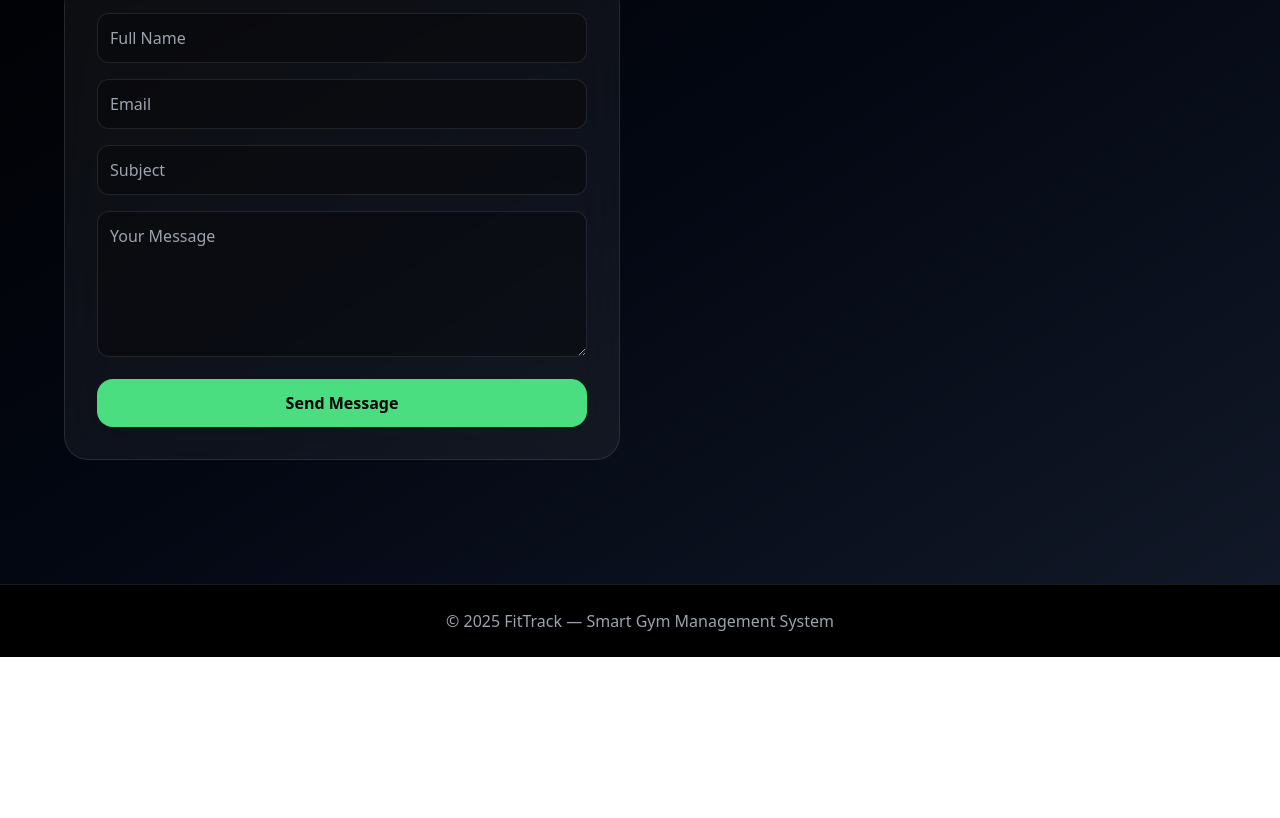
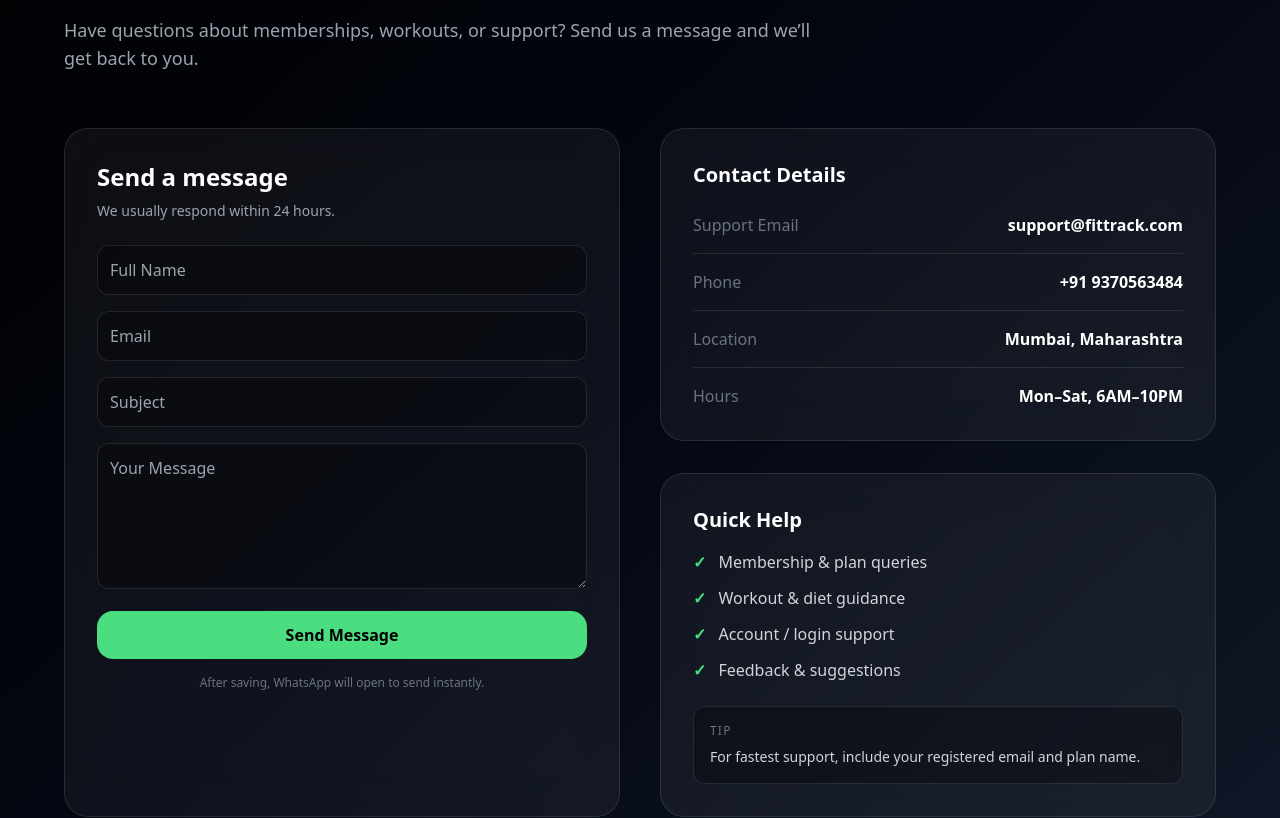
Before and after one commit to Rudra070707/fittrack, a React app in the folder frontend/frontend/: page /home/contact in a window 1280 px wide. Shown: the part 280-1098 px from the top of the page. Before the commit the page ends 937 px from the top, so only its background shows below. Built offline with nearby package versions, Linux system fonts and the light colour scheme; no server answers; the HTML template or start-up script is replaced by a standard one.

Commit message:
Update Contact page UI and content

```diff
--- a/frontend/frontend/src/pages/Contact.jsx
+++ b/frontend/frontend/src/pages/Contact.jsx
@@ -31,13 +31,17 @@ export default function Contact() {
     try {
       setLoading(true);
 
-      const res = await fetch("http://localhost:5000/api/contact", {
-        method: "POST",
-        headers: { "Content-Type": "application/json" },
-        body: JSON.stringify({ fullName, email, subject, message }),
-      });
+      const res = await fetch(
+        `${import.meta.env.VITE_API_URL}/api/contact`,
+        {
+          method: "POST",
+          headers: { "Content-Type": "application/json" },
+          body: JSON.stringify({ fullName, email, subject, message }),
+        }
+      );
 
       const data = await res.json().catch(() => ({}));
+
       if (!res.ok || !data.success) {
         alert(data.message || "Failed to send message");
         return;
@@ -51,7 +55,9 @@ Subject: ${subject}
 Message:
 ${message}`;
 
-      const url = `https://wa.me/${WHATSAPP_NUMBER}?text=${encodeURIComponent(text)}`;
+      const url = `https://wa.me/${WHATSAPP_NUMBER}?text=${encodeURIComponent(
+        text
+      )}`;
 
       setSuccess("Message saved! Opening WhatsApp…");
       setFullName("");
@@ -72,25 +78,52 @@ ${message}`;
   return (
     <section className="relative min-h-screen bg-gradient-to-br from-black via-gray-950 to-gray-900 text-white px-6 py-28 overflow-hidden">
 
-      <div className="max-w-6xl mx-auto relative">
+      <div className="max-w-6xl mx-auto">
+
+        {/* Heading */}
+        <motion.p
+          className="text-green-400 font-semibold tracking-widest text-sm mb-4"
+          initial={{ opacity: 0 }}
+          animate={{ opacity: 1 }}
+        >
+          CONTACT FITTRACK
+        </motion.p>
 
         <motion.h1
           className="text-4xl md:text-6xl font-extrabold mb-6"
           initial={{ opacity: 0, y: 25 }}
           animate={{ opacity: 1, y: 0 }}
-          transition={{ duration: 0.8 }}
         >
           We’re here to <span className="text-green-400">help you</span>
         </motion.h1>
 
+        <motion.p
+          className="text-gray-400 text-lg max-w-3xl mb-14"
+          initial={{ opacity: 0 }}
+          animate={{ opacity: 1 }}
+        >
+          Have questions about memberships, workouts, or support?
+          Send us a message and we’ll get back to you.
+        </motion.p>
+
         <div className="grid md:grid-cols-2 gap-10">
 
+          {/* LEFT SIDE - FORM */}
           <motion.form
             onSubmit={handleSubmit}
             className="bg-white/5 backdrop-blur-xl border border-white/10 rounded-3xl p-8 hover:shadow-[0_0_40px_rgba(34,197,94,0.25)] transition-all duration-300"
             initial={{ opacity: 0, y: 30 }}
             animate={{ opacity: 1, y: 0 }}
           >
+
+            <h2 className="text-2xl font-bold mb-2">
+              Send a message
+            </h2>
+
+            <p className="text-gray-400 mb-6 text-sm">
+              We usually respond within 24 hours.
+            </p>
+
             {success && (
               <div className="mb-4 p-3 bg-green-500/10 border border-green-400/20 rounded-xl text-green-300 text-sm">
                 {success}
@@ -98,6 +131,7 @@ ${message}`;
             )}
 
             <div className="space-y-4">
+
               <input
                 type="text"
                 placeholder="Full Name"
@@ -136,8 +170,102 @@ ${message}`;
               >
                 {loading ? "Sending..." : "Send Message"}
               </button>
+
+              <p className="text-xs text-gray-500 text-center">
+                After saving, WhatsApp will open to send instantly.
+              </p>
+
             </div>
           </motion.form>
+
+
+          {/* RIGHT SIDE - INFO */}
+          <motion.div
+            className="space-y-8"
+            initial={{ opacity: 0, y: 30 }}
+            animate={{ opacity: 1, y: 0 }}
+          >
+
+            {/* Contact Details */}
+            <div className="bg-white/5 backdrop-blur-xl border border-white/10 rounded-3xl p-8">
+
+              <h3 className="text-xl font-bold mb-6">
+                Contact Details
+              </h3>
+
+              <div className="space-y-4 text-gray-300">
+
+                <div className="flex justify-between">
+                  <span className="text-gray-500">Support Email</span>
+                  <span className="font-semibold text-white">
+                    support@fittrack.com
+                  </span>
+                </div>
+
+                <div className="border-t border-white/10" />
+
+                <div className="flex justify-between">
+                  <span className="text-gray-500">Phone</span>
+                  <span className="font-semibold text-white">
+                    +91 9370563484
+                  </span>
+                </div>
+
+                <div className="border-t border-white/10" />
+
+                <div className="flex justify-between">
+                  <span className="text-gray-500">Location</span>
+                  <span className="font-semibold text-white">
+                    Mumbai, Maharashtra
+                  </span>
+                </div>
+
+                <div className="border-t border-white/10" />
+
+                <div className="flex justify-between">
+                  <span className="text-gray-500">Hours</span>
+                  <span className="font-semibold text-white">
+                    Mon–Sat, 6AM–10PM
+                  </span>
+                </div>
+
+              </div>
+            </div>
+
+
+            {/* Quick Help */}
+            <div className="bg-white/5 backdrop-blur-xl border border-white/10 rounded-3xl p-8">
+
+              <h3 className="text-xl font-bold mb-4">
+                Quick Help
+              </h3>
+
+              <ul className="space-y-3 text-gray-300">
+                {[
+                  "Membership & plan queries",
+                  "Workout & diet guidance",
+                  "Account / login support",
+                  "Feedback & suggestions",
+                ].map((item, i) => (
+                  <li key={i} className="flex gap-3">
+                    <span className="text-green-400 font-bold">✓</span>
+                    <span>{item}</span>
+                  </li>
+                ))}
+              </ul>
+
+              <div className="mt-6 p-4 rounded-xl bg-black/30 border border-white/10">
+                <p className="text-xs text-gray-500 tracking-widest">
+                  TIP
+                </p>
+                <p className="text-gray-300 mt-2 text-sm">
+                  For fastest support, include your registered email and plan name.
+                </p>
+              </div>
+
+            </div>
+
+          </motion.div>
 
         </div>
       </div>
```
